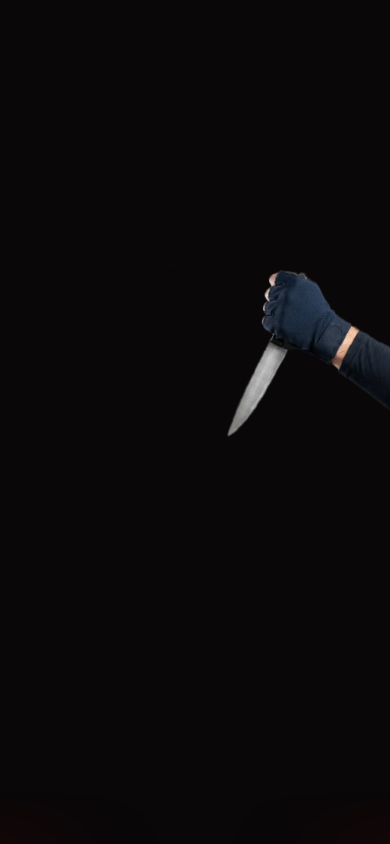
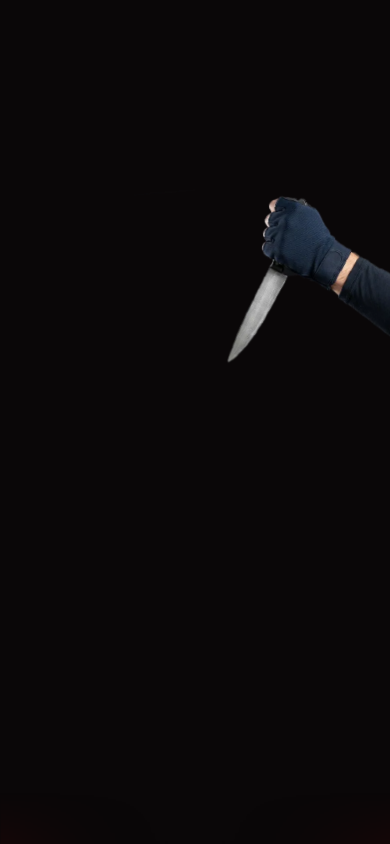
Before and after one commit to kachamucha/kachamucha.github.io, a website built with Vite: page index.html in a window 390 px wide. Shown: the top 844 px of the page. Built offline with nearby package versions, Linux system fonts and the light colour scheme; some packages are replaced by stand-ins of ours; animation ran at ten frames a second.

Commit message:
Lift the mobile hero strike scene and verdict text higher
.hero-scene was flex:1 1 auto, so it stretched to fill all leftover
vertical space in the 100dvh column, pushing the hand (positioned at
54% of the scene's own height) well below the top of the screen and
squeezing the verdict text against the bottom edge. Capped the scene
at a fixed 40dvh and switched the hero to flex-start with a 12dvh
top offset instead of letting flex stretch decide the layout, so the
whole strike+text group sits higher with tighter spacing above and
below. Checked at 667/812/900px heights, no overflow.

Co-Authored-By: Claude Sonnet 5 <noreply@anthropic.com>

```diff
--- a/src/styles/layout.css
+++ b/src/styles/layout.css
@@ -1430,12 +1430,14 @@ body:has(#report) {
     min-height: 100dvh;
     display: flex;
     flex-direction: column;
+    justify-content: flex-start;
+    padding-top: 12dvh;
   }
 
   .hero-statement {
     flex: 0 0 auto;
     min-height: 0;
-    padding: 4dvh 0 0;
+    padding: 2dvh 0 0;
     align-items: flex-start;
   }
 
@@ -1454,9 +1456,9 @@ body:has(#report) {
   }
 
   .hero-scene {
-    flex: 1 1 auto;
-    height: auto;
-    min-height: 46dvh;
+    flex: 0 0 auto;
+    height: 40dvh;
+    min-height: 40dvh;
   }
 
   /* Pre-stage the arm for mobile so it never flashes in its desktop position
```
